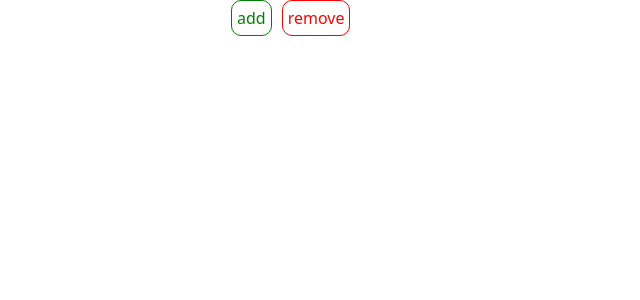
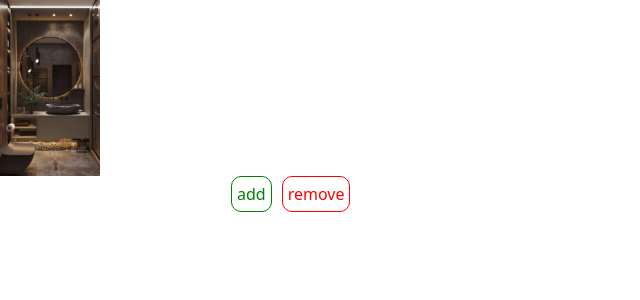
Before and after one commit to gautamakash91/jerrin, a React (Vite) app: page / in a window 1280 px wide. Shown: the top 300 px of the page, without its empty margins (0-640 px from the left). Built offline with nearby package versions, Linux system fonts and the light colour scheme.

Commit message:
image added

```diff
--- a/src/components/arrays.jsx
+++ b/src/components/arrays.jsx
@@ -1,4 +1,5 @@
 import { useState } from "react"
+import mirror from "../assets/2.png";
 
 export default function Arrays(){
   const [arr, setArr] = useState([]);
@@ -13,6 +14,12 @@ export default function Arrays(){
 
   return (
     <div>
+      <img
+        src={mirror}
+        style={{
+          width: 100
+        }}
+      />
       <input />
       <button
         onClick={handleClick}
```
Also changed, not shown: src/assets/2.png (added).
